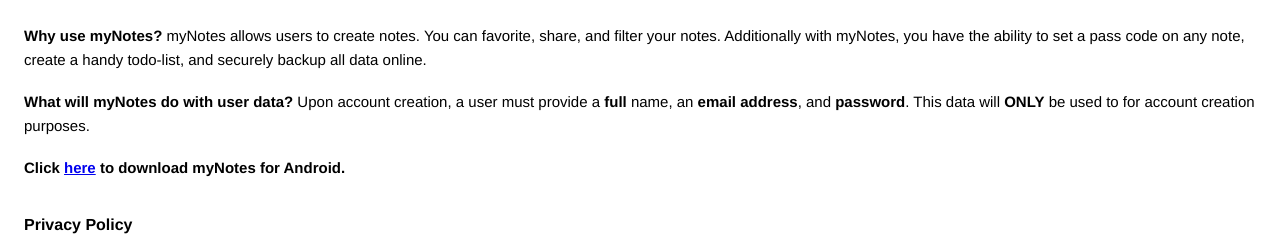
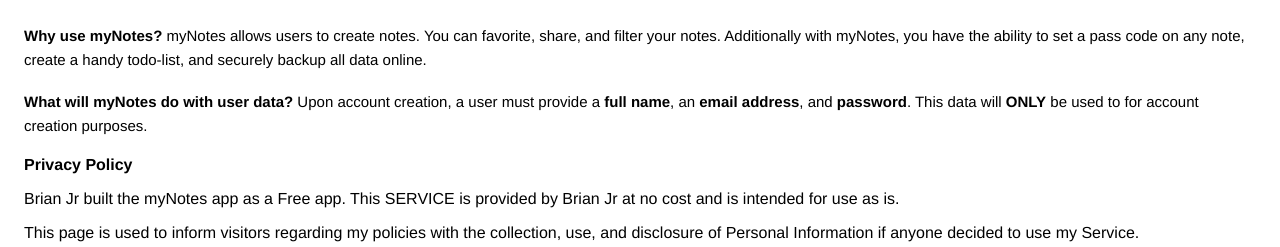
Before and after one commit to myFit-app/myFit-app.github.io, a plain HTML site: page index.html in a window 1280 px wide. Shown: the top 247 px of the page. Drawn offline with Linux system fonts and the light colour scheme.

Commit message:
removes app link

```diff
--- a/index.html
+++ b/index.html
@@ -19,16 +19,13 @@
     <div>
         <div style="line-height: 1.5;"><span style="font-size: 15px;"><span data-custom-class="body_text">
                 <strong>What will myNotes do with user data?</strong>
-                Upon account creation, a user must provide a <strong>full</strong> name,
+                Upon account creation, a user must provide a <strong>full name</strong>,
                 an <strong>email address</strong>, and <strong>password</strong>.
                 This data will <strong>ONLY</strong> be used to for account creation purposes.
         </div>
     </div>
     <div><br></div>
-    <div style="line-height: 1.5;"><span style="font-size: 15px;"><span data-custom-class="body_text">
-            <strong>Click </strong></span></span><a data-custom-class="link" href="https://myfit-app.github.io/"><span style="font-size: 15px;"><span data-custom-class="body_text"><strong>here</strong></span></span></a><span style="font-size: 15px;"><span data-custom-class="body_text"><strong> to download myNotes for Android.
-    </div>
-    <div><br></br></div>
+
     <strong>Privacy Policy</strong> <p>
                   Brian Jr built the myNotes app as
                   a Free app. This SERVICE is provided by
```
